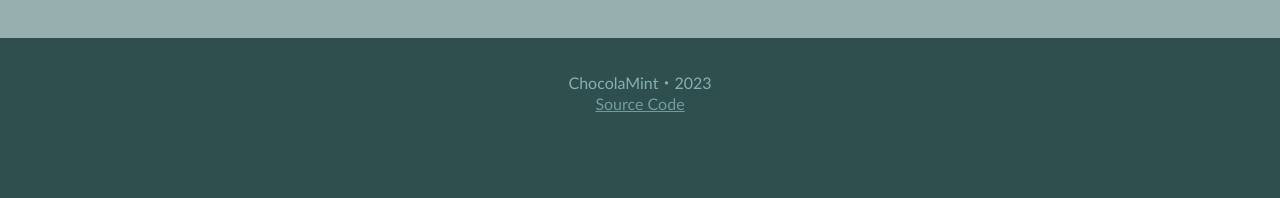
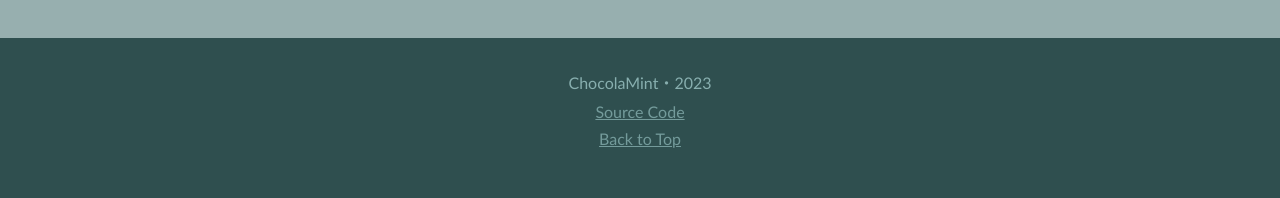
Before and after one commit to chocola-mint/chocola-mint-github.io, a SvelteKit app: page / in a window 1280 px wide. Shown: the part 514-712 px from the top of the page. Built offline with nearby package versions, Linux system fonts and the light colour scheme.

Commit message:
Added back to top

```diff
--- a/src/routes/+layout.svelte
+++ b/src/routes/+layout.svelte
@@ -131,10 +131,13 @@
         <br>
     </div>
     <footer>
-        <div style="position:relative;top:2em;text-align:center;">
-            ChocolaMint・2023
-            <br>
-            <OpenInNewTab href="https://github.com/chocola-mint/chocola-mint.github.io" style="color:rgb(116, 155, 155)">Source Code</OpenInNewTab>
+        <div style="position:relative;top:2em;align-items:center;display:flex;flex-direction:column;gap=10px">
+            <div>ChocolaMint・2023</div>
+            <div style="margin-top:0.5em">
+                <OpenInNewTab href="https://github.com/chocola-mint/chocola-mint.github.io" style="color:rgb(116, 155, 155)">Source Code</OpenInNewTab>
+            </div>
+            <!-- svelte-ignore a11y-invalid-attribute -->
+            <div style="margin-top:0.5em"><a href="#" style="color:rgb(116, 155, 155)">Back to Top</a></div>
         </div>
     </footer>
 </div>
```
